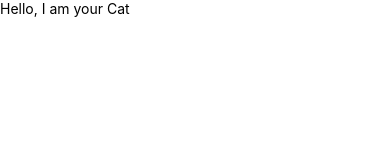
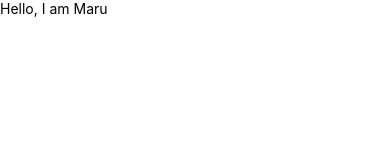
Before and after one commit to Mamba1099/react-native, a React Native app: screen / in a window 390 px wide. Shown: the top 160 px of the page. Built offline with nearby package versions, Linux system fonts and the light colour scheme.

Commit message:
feat: use jsx to write element inside javascript

```diff
--- a/App.tsx
+++ b/App.tsx
@@ -7,11 +7,11 @@
 
 import React from 'react';
 import { Text } from "react-native";
+
+import Cat from "./components/name";
 const App = () => {
   return (
-    <Text>
-      Hello, I am your Cat
-    </Text>
+    <Cat />
   );
 }
 export default App;
--- /dev/null
+++ b/components/name.tsx
@@ -0,0 +1,12 @@
+import React from "react";
+import { Text } from "react-native"
+
+const Cat = () => {
+    const name = "Maru";
+    return (
+        <Text>
+            Hello, I am {name}
+        </Text>
+    );
+}
+export default Cat;
```
